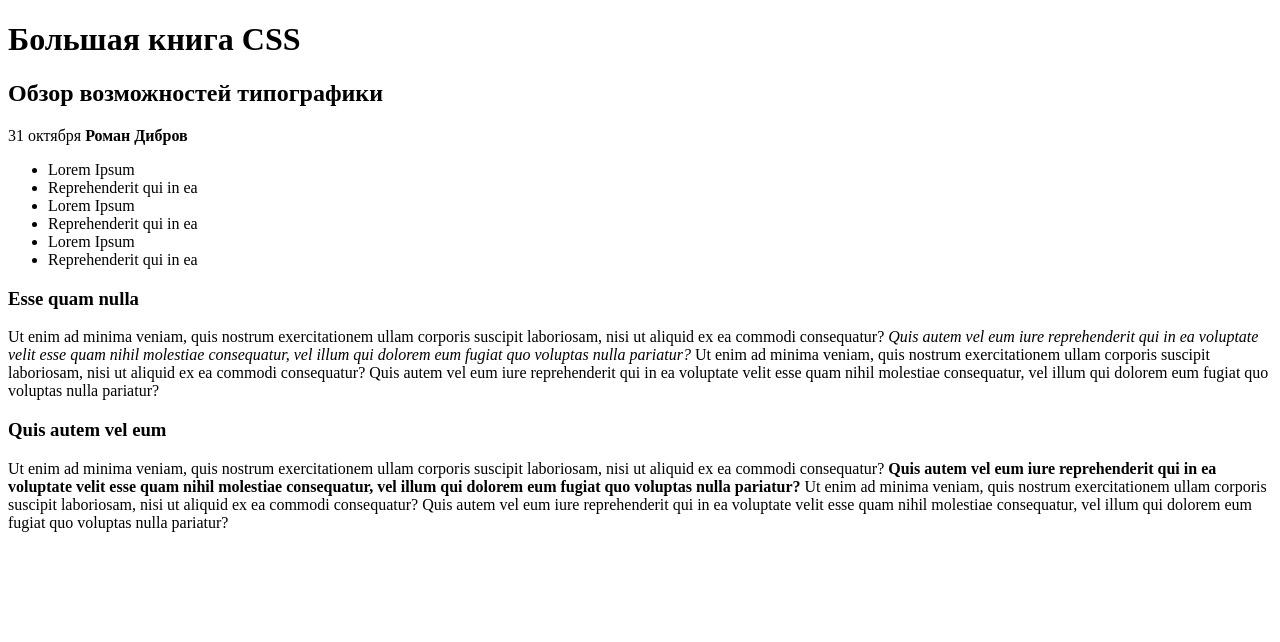
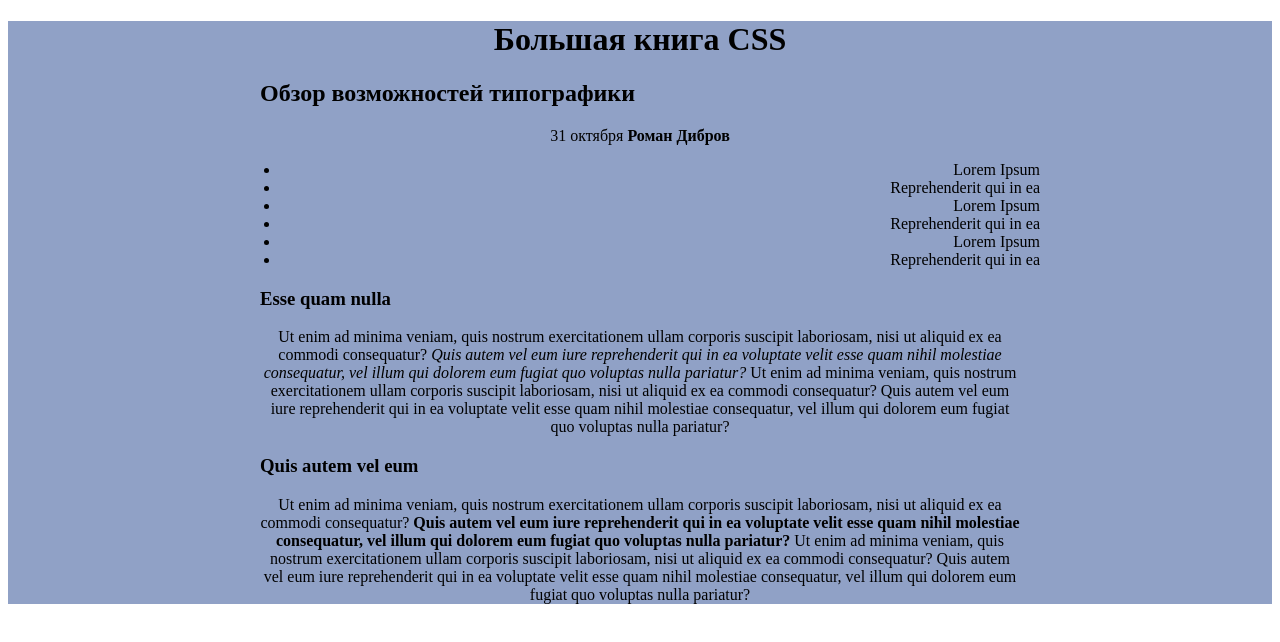
Before and after one commit to OldinPadavan/MDK_04.02, a plain HTML site: page Лабораторная работа №8/2 задание/text.html in a window 1280 px wide. Drawn offline with Linux system fonts and the light colour scheme.

Commit message:
added h2,h3 selectors and properties

```diff
--- a/Лабораторная работа №8/2 задание/css/styles.css
+++ b/Лабораторная работа №8/2 задание/css/styles.css
@@ -1,4 +1,4 @@
-/* сброс стилей браузера */
+/* сброс стилей браузера
 html, body, div, span, object, iframe, h1, h2, h3, h4, h5, h6, p, blockquote, pre, a, abbr, acronym, address, big, cite, code, del, dfn, em, img, ins, kbd, q, s, samp,small, strike, strong, sub, sup, tt, var, b, u, i, center, dl, dt, dd, ol, ul, li, fieldset, form, label, legend,
 table, caption, tbody, tfoot, thead, tr, th, td, article, aside, canvas, details, embed,
 figure, figcaption, footer, header, hgroup, menu, nav, output, ruby, section, summary,
@@ -27,4 +27,45 @@ table {
 	border-collapse: collapse;
 	border-spacing: 0;
 }
+*/
 /* конец кода сброса стилей браузера */
+
+.main {
+	background-color: #90a1c6;
+
+
+}
+
+.main h1 {
+	width: 760px;
+	margin-left: auto;
+	margin-right: auto;
+	text-align: center;
+}
+.main h2 {
+	width: 760px;
+	margin-left: auto;
+	margin-right: auto;
+	text-align: left;
+}
+.main h3 {
+	width: 760px;
+	margin-left: auto;
+	margin-right: auto;
+	text-align: left;
+}
+
+.main ul {
+	width: 760px;
+	margin-left: auto;
+	margin-right: auto;
+	text-align: right;
+}
+
+.main p {
+	width: 760px;
+	margin-left: auto;
+	margin-right: auto;
+	text-align: center;
+
+}
--- a/Лабораторная работа №8/2 задание/text.html
+++ b/Лабораторная работа №8/2 задание/text.html
@@ -3,7 +3,8 @@
 <head>
 <meta charset="UTF-8">
 <title>Типографика CSS</title>
-
+<link type="text/css" href="css/styles.css" rel="stylesheet">
+<link type="text/css" href="css/at-font-face.css" rel="stylesheet">
 </head>
 
 <body>
```
